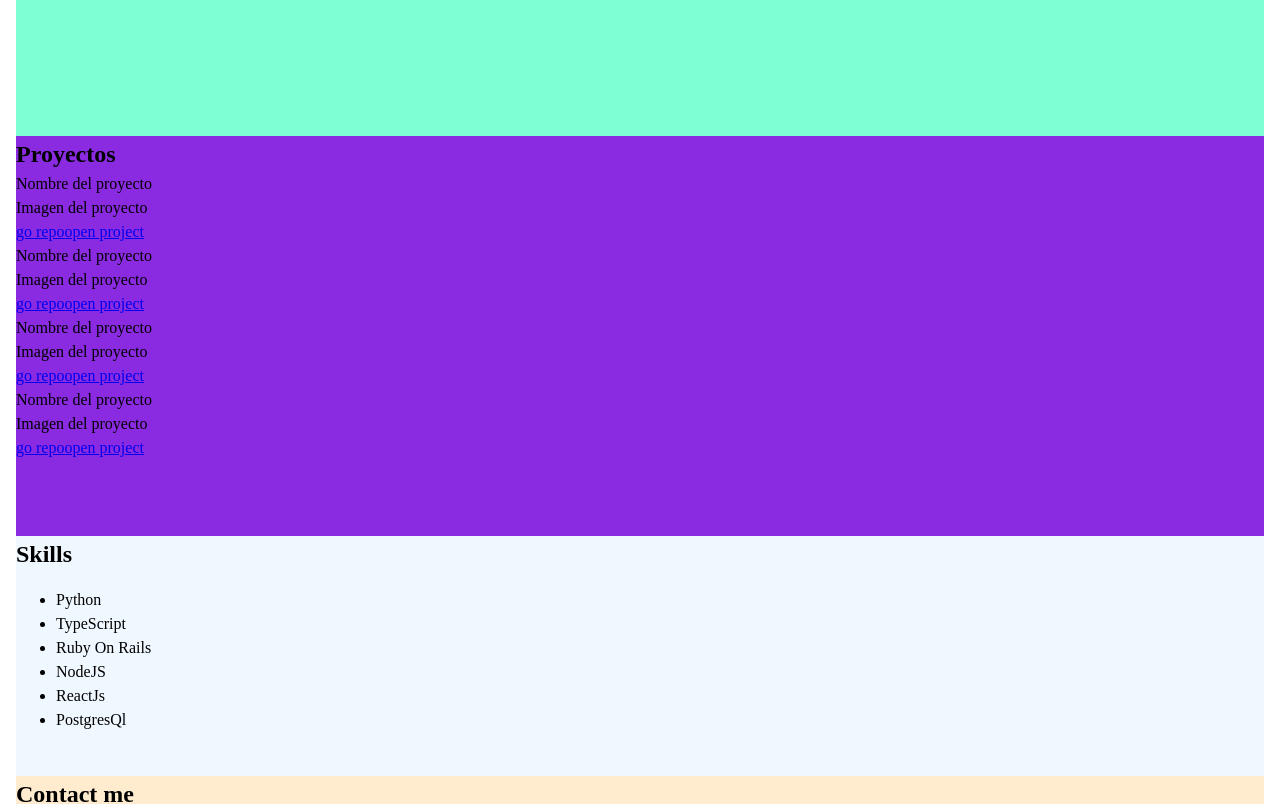
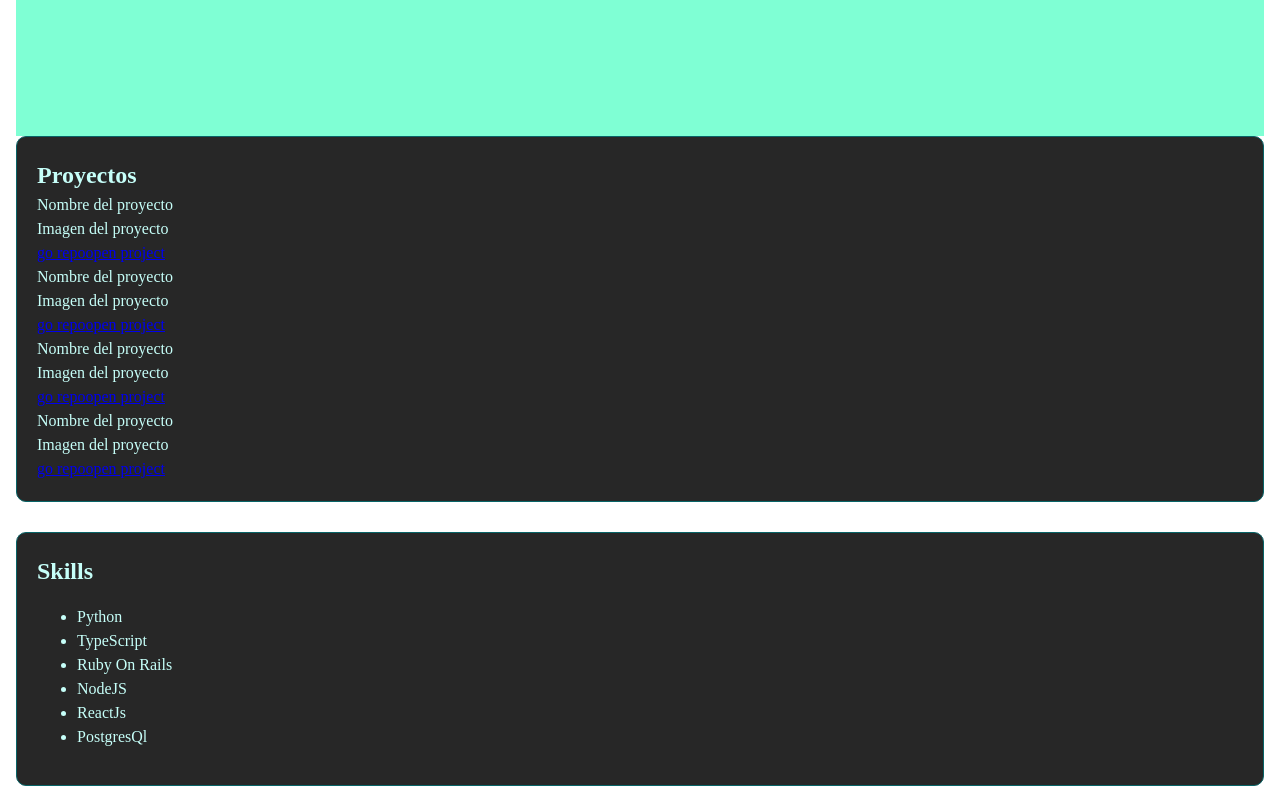
Before and after one commit to GustavoUT22/Portafolio, a React (Vite) app: page / in a window 1280 px wide. Shown: the part 420-1224 px from the top of the page. Built offline with nearby package versions, Linux system fonts and the light colour scheme.

Commit message:
init porjects and skills

```diff
--- a/src/pages/Projects/Projects.tsx
+++ b/src/pages/Projects/Projects.tsx
@@ -1,9 +1,14 @@
 import styled from "styled-components";
 
 const ContainerProjects = styled.section`
-  height: 50vh;
-  background-color: blueviolet;
+  height: auto;
+  background-color: #272727;
   width: 100%;
+  color: #c6fff9;
+  border: 1px solid #086467;
+  border-radius: 10px;
+  margin-bottom: 30px;
+  padding: 20px;
 `;
 
 const Projects = () => {
--- a/src/pages/Skills/Skills.tsx
+++ b/src/pages/Skills/Skills.tsx
@@ -1,9 +1,14 @@
 import styled from "styled-components";
 
 const ContainerSkills = styled.div`
-  height: 30vh;
-  background-color: aliceblue;
+  height: auto;
+  background-color: #272727;
   width: 100%;
+  color: #c6fff9;
+  border: 1px solid #086467;
+  border-radius: 10px;
+  margin-bottom: 30px;
+  padding: 20px;
 `;
 
 const Skills = () => {
```
